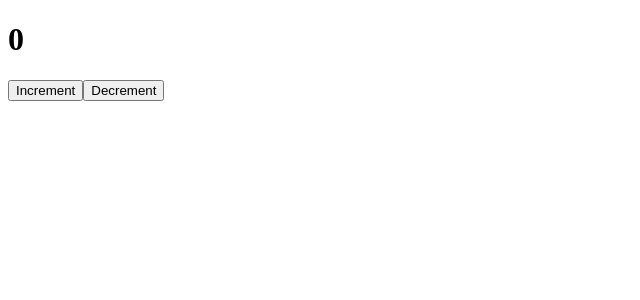
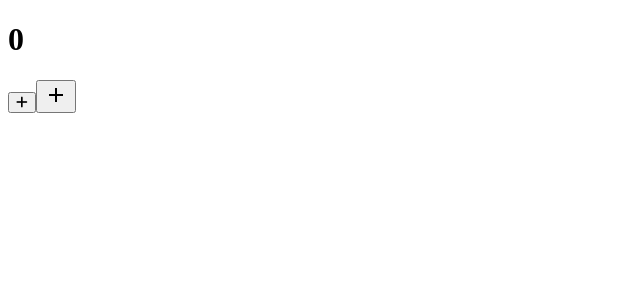
Before and after one commit to Bsef19a514/React-Cheat-Sheet, a React (Create React App) app in the folder 10_react-forms/: page / in a window 1280 px wide. Shown: the top 300 px of the page, without its empty margins (0-640 px from the left). Built offline with nearby package versions, Linux system fonts and the light colour scheme.

Commit message:
using material UI icons lec#45

```diff
--- a/10_react-forms/package.json
+++ b/10_react-forms/package.json
@@ -3,6 +3,12 @@
   "version": "0.1.0",
   "private": true,
   "dependencies": {
+    "@emotion/react": "^11.10.4",
+    "@emotion/styled": "^11.10.4",
+    "@material-ui/core": "^4.12.4",
+    "@material-ui/icons": "^4.11.3",
+    "@mui/icons-material": "^5.10.9",
+    "@mui/material": "^5.10.10",
     "@testing-library/jest-dom": "^5.16.5",
     "@testing-library/react": "^13.4.0",
     "@testing-library/user-event": "^13.5.0",
--- a/10_react-forms/public/index.html
+++ b/10_react-forms/public/index.html
@@ -25,6 +25,9 @@
       Learn how to configure a non-root public URL by running `npm run build`.
     -->
     <title>React App</title>
+
+    <!-- Font awesome icons -->
+    <script src="https://kit.fontawesome.com/5966116e87.js" crossorigin="anonymous"></script>
   </head>
   <body>
     <noscript>You need to enable JavaScript to run this app.</noscript>
--- a/10_react-forms/src/Incrementer.js
+++ b/10_react-forms/src/Incrementer.js
@@ -1,4 +1,5 @@
 import React,{useState} from "react"
+import AddIcon from '@mui/icons-material/Add';
 
 const Incrementer=()=>{
     let number=0
@@ -25,8 +26,10 @@ const Incrementer=()=>{
     <>
         <div>
             <h1>{newNumber}</h1>
-            <button onClick={increment}>Increment</button>
-            <button onClick={decrement}>Decrement</button>
+            {/* using font awesone icons */}
+            <button onClick={increment}><i class="fa-solid fa-plus"></i></button>
+            {/* using material ui icons */}
+            <button onClick={decrement}><AddIcon/></button>
         </div>
     </>)
 }
```
Also changed, not shown: 2 other files (tests, documents, lock files or other folders).
